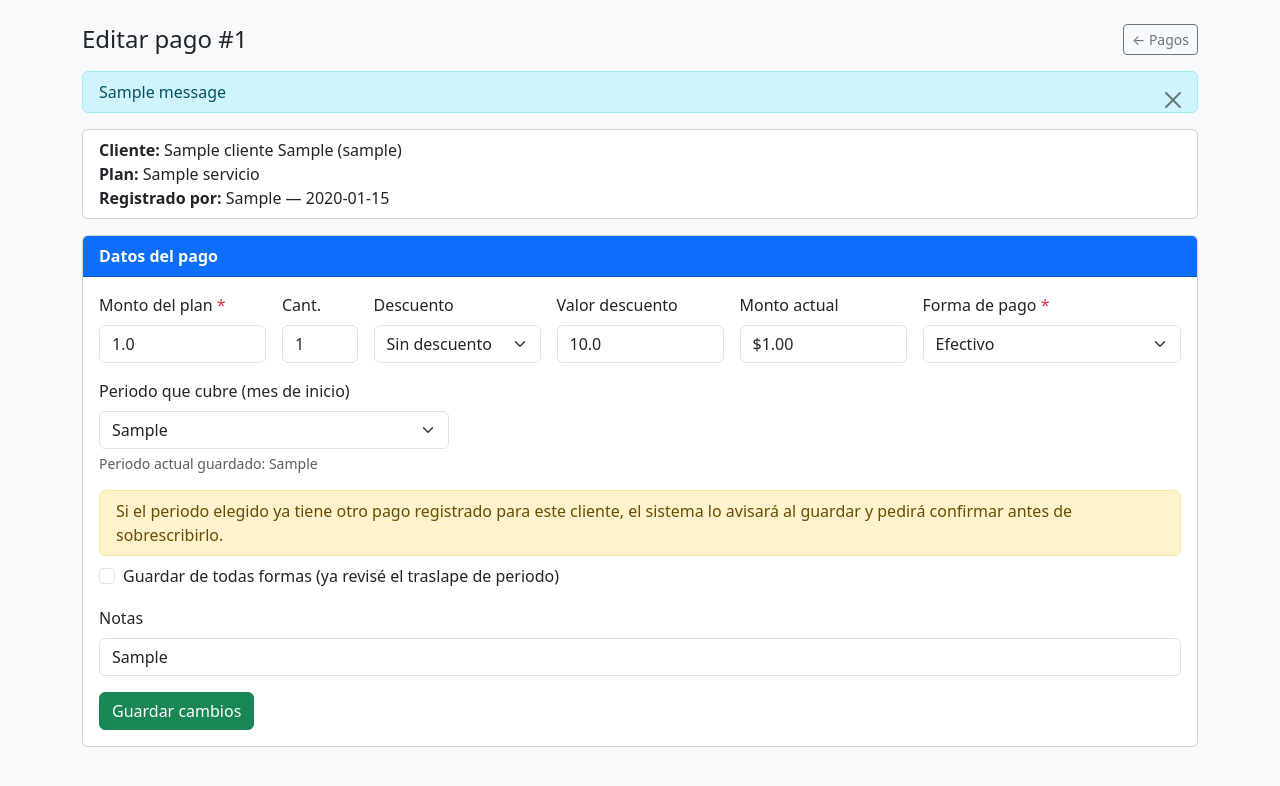
After one commit to jlarao/olt-web-ui, a Flask app: page /pagos/editar/1 in a window 1280 px wide. The commit adds this page. Shown: the top 786 px of the page. Run offline with Flask 3, Linux system fonts and the light colour scheme; a user stored in the database is signed in; tables that the repository leaves empty hold one stand-in row (values such as "Sample post"); one stand-in notice (Sample message) is shown; some libraries are stand-ins or nearby versions.

Commit message:
modificacion menores cambios vistas

```diff
--- a/app.py
+++ b/app.py
@@ -2977,23 +2977,60 @@ def planes_toggle(plan_id):
 
 # ── Gestión de clientes ──────────────────────────────────────────────────────
 
+CLIENTES_POR_PAGINA = 30
+
+
 @app.route('/clientes')
 @login_required
 def clientes():
+    q = request.args.get('q', '').strip()
+    try:
+        page = max(1, int(request.args.get('page', '1')))
+    except ValueError:
+        page = 1
+
     conn = sqlite3.connect(DATABASE)
     conn.row_factory = sqlite3.Row
     c = conn.cursor()
-    c.execute("""
+
+    where = ''
+    params = []
+    if q:
+        condiciones = []
+        for termino in q.split():
+            condiciones.append("""(
+                clientes.nombre || ' ' || clientes.apellidos || ' ' || clientes.user_name || ' ' ||
+                clientes.localidad || ' ' || clientes.numero_celular
+            ) LIKE ?""")
+            params.append(f'%{termino}%')
+        where = 'WHERE ' + ' AND '.join(condiciones)
+
+    c.execute(f"SELECT COUNT(*) FROM clientes {where}", params)
+    total = c.fetchone()[0]
+    total_paginas = max(1, -(-total // CLIENTES_POR_PAGINA))
+    page = min(page, total_paginas)
+    offset = (page - 1) * CLIENTES_POR_PAGINA
+
+    c.execute(f"""
         SELECT clientes.*, planes_servicio.nombre AS plan_nombre
         FROM clientes
         LEFT JOIN planes_servicio ON planes_servicio.id = clientes.plan_id
+        {where}
         ORDER BY clientes.activo DESC, clientes.nombre
-    """)
+        LIMIT ? OFFSET ?
+    """, params + [CLIENTES_POR_PAGINA, offset])
     clientes_list = [dict(r) for r in c.fetchall()]
     c.execute("SELECT id, nombre FROM planes_servicio WHERE activo = 1 ORDER BY nombre")
     planes_list = [dict(r) for r in c.fetchall()]
     conn.close()
-    return render_template('clientes.html', clientes=clientes_list, planes=planes_list)
+
+    ventana = 3
+    paginas_mostradas = list(range(max(1, page - ventana), min(total_paginas, page + ventana) + 1))
+
+    return render_template(
+        'clientes.html', clientes=clientes_list, planes=planes_list,
+        q=q, page=page, total_paginas=total_paginas, total=total, paginas_mostradas=paginas_mostradas,
+    )
 
 
 @app.route('/clientes/crear', methods=['POST'])
@@ -3166,13 +3203,18 @@ def pagos():
         logger.error(f"[pagos] Error listando hojas de Google Sheets: {e}")
         flash(f'No se pudieron cargar las hojas existentes de Google Sheets: {e}')
 
-    periodo_opciones = _generar_opciones_periodo()
+    # Rango del select de periodo: 6 meses atrás (para poder ponerse al día
+    # con clientes atrasados) y 2 meses adelante (ej. en julio 2026 se puede
+    # cobrar hasta septiembre 2026, no más, para no acumular pagos muy
+    # anticipados por error de captura).
+    periodo_opciones = _generar_opciones_periodo(6, 2)
     periodo_default = _generar_opciones_periodo(0, 0)[0]
 
     return render_template(
         'pagos.html', hoja_activa=hoja_activa, clientes=clientes_list,
         pagos=pagos_list, hojas_disponibles=hojas_disponibles,
         periodo_opciones=periodo_opciones, periodo_default=periodo_default,
+        meses_es=MESES_ES,
     )
 
 
@@ -3392,6 +3434,101 @@ def pagos_ticket(pago_id):
         flash('Pago no encontrado')
         return redirect('/pagos')
     return render_template('ticket.html', pago=pago, ticket_empresa=get_config('ticket_empresa_nombre'))
+
+
+@app.route('/pagos/editar/<int:pago_id>', methods=['GET', 'POST'])
+@login_required
+def pagos_editar(pago_id):
+    if current_user.role != 'admin':
+        flash('Editar un pago ya registrado es una acción solo para administradores')
+        return redirect('/pagos')
+
+    pago = _get_pago_con_detalle(pago_id)
+    if not pago:
+        flash('Pago no encontrado')
+        return redirect('/pagos')
+
+    if request.method == 'GET':
+        # Rango amplio de meses (2 años atrás) para poder corregir pagos viejos
+        # cuyo periodo haya quedado fuera de las opciones normales de /pagos.
+        periodo_opciones = _generar_opciones_periodo(24, 12)
+        meses_pago_actual = _expandir_periodo(pago['periodo']) if pago['periodo'] else []
+        if meses_pago_actual and meses_pago_actual[0] not in periodo_opciones:
+            periodo_opciones = [meses_pago_actual[0]] + periodo_opciones
+        return render_template('pago_editar.html', pago=pago, periodo_opciones=periodo_opciones)
+
+    monto_base_raw = request.form.get('monto_base', '').strip()
+    cantidad_raw = request.form.get('cantidad', '1').strip()
+    descuento_tipo = request.form.get('descuento_tipo', '').strip()
+    descuento_valor_raw = request.form.get('descuento_valor', '0').strip()
+    forma_pago = request.form.get('forma_pago', '').strip()
+    periodo_inicio = request.form.get('periodo_inicio', '').strip()
+    notas = request.form.get('notas', '').strip()
+    confirmar_duplicado = request.form.get('confirmar_duplicado') == '1'
+
+    if not monto_base_raw or not forma_pago:
+        flash('Monto y forma de pago son requeridos')
+        return redirect(f'/pagos/editar/{pago_id}')
+    try:
+        monto_base = float(monto_base_raw)
+        cantidad = max(1, int(cantidad_raw or '1'))
+        descuento_valor = float(descuento_valor_raw or '0')
+    except ValueError:
+        flash('Monto, cantidad o descuento inválidos')
+        return redirect(f'/pagos/editar/{pago_id}')
+
+    if descuento_tipo not in ('monto', 'porcentaje'):
+        descuento_tipo = ''
+        descuento_valor = 0.0
+
+    subtotal = monto_base * cantidad
+    if descuento_tipo == 'monto':
+        descuento_aplicado = descuento_valor
+    elif descuento_tipo == 'porcentaje':
+        descuento_aplicado = subtotal * (descuento_valor / 100.0)
+    else:
+        descuento_aplicado = 0.0
+    monto = max(subtotal - descuento_aplicado, 0.0)
+
+    inicio_parseado = _parsear_periodo(periodo_inicio)
+    if inicio_parseado is not None:
+        periodos_cubiertos = _meses_consecutivos(inicio_parseado[0], inicio_parseado[1], cantidad)
+        periodo = periodos_cubiertos[0] if len(periodos_cubiertos) == 1 else f"{periodos_cubiertos[0]} - {periodos_cubiertos[-1]}"
+    else:
+        periodo = periodo_inicio
+        periodos_cubiertos = _expandir_periodo(periodo_inicio)
+
+    conn = sqlite3.connect(DATABASE)
+    conn.row_factory = sqlite3.Row
+    c = conn.cursor()
+
+    if periodos_cubiertos and not confirmar_duplicado:
+        c.execute("SELECT periodo FROM pagos WHERE cliente_id=? AND id<>?", (pago['cliente_id'], pago_id))
+        periodos_pagados = set()
+        for (p,) in c.fetchall():
+            periodos_pagados.update(_expandir_periodo(p))
+        traslape = [p for p in periodos_cubiertos if p in periodos_pagados]
+        if traslape:
+            conn.close()
+            flash(
+                f'{pago["cliente_nombre"]} {pago["cliente_apellidos"]} ya tiene otro pago registrado para '
+                f'{", ".join(traslape)}. Si es correcto, marca "Guardar de todas formas" y vuelve a enviar el formulario.'
+            )
+            return redirect(f'/pagos/editar/{pago_id}')
+
+    c.execute(
+        """UPDATE pagos SET
+           monto=?, monto_base=?, cantidad=?, descuento_tipo=?, descuento_valor=?,
+           forma_pago=?, periodo=?, notas=?
+           WHERE id=?""",
+        (monto, monto_base, cantidad, descuento_tipo, descuento_valor, forma_pago, periodo, notas, pago_id),
+    )
+    conn.commit()
+    conn.close()
+
+    logger.info(f"[pagos_editar] Pago #{pago_id} editado por {current_user.username}")
+    flash(f'Pago #{pago_id} actualizado. Nota: el espejo en Google Sheets no se actualiza automáticamente; corrígelo ahí manualmente si aplica.')
+    return redirect('/pagos')
 
 
 # ── Auth para app mobile (token Bearer 24 h) ──────────────────────────────────
--- /dev/null
+++ b/templates/pago_editar.html
@@ -0,0 +1,117 @@
+<!DOCTYPE html>
+<html lang="es">
+<head>
+    <meta charset="UTF-8">
+    <title>Editar pago #{{ pago.id }}</title>
+    <link rel="stylesheet" href="https://cdn.jsdelivr.net/npm/bootstrap@5.3.0/dist/css/bootstrap.min.css">
+</head>
+<body class="bg-light">
+<div class="container mt-4">
+    <div class="d-flex justify-content-between align-items-center mb-3">
+        <h4 class="mb-0">Editar pago #{{ pago.id }}</h4>
+        <a href="/pagos" class="btn btn-sm btn-outline-secondary">← Pagos</a>
+    </div>
+
+    {% with messages = get_flashed_messages() %}
+      {% if messages %}
+        {% for msg in messages %}
+          <div class="alert alert-info alert-dismissible fade show py-2" role="alert">
+            {{ msg }}
+            <button type="button" class="btn-close" data-bs-dismiss="alert"></button>
+          </div>
+        {% endfor %}
+      {% endif %}
+    {% endwith %}
+
+    <div class="card mb-3">
+        <div class="card-body py-2">
+            <div><strong>Cliente:</strong> {{ pago.cliente_nombre }} {{ pago.cliente_apellidos }} ({{ pago.cliente_user_name or '—' }})</div>
+            <div><strong>Plan:</strong> {{ pago.plan_nombre or '—' }}</div>
+            <div><strong>Registrado por:</strong> {{ pago.registrado_por }} — {{ pago.fecha_pago }}</div>
+        </div>
+    </div>
+
+    <div class="card">
+        <div class="card-header py-2 bg-primary text-white fw-semibold">
+            Datos del pago
+        </div>
+        <div class="card-body">
+            <form method="POST" action="/pagos/editar/{{ pago.id }}">
+                <div class="row g-3">
+                    <div class="col-md-2">
+                        <label class="form-label">Monto del plan <span class="text-danger">*</span></label>
+                        <input type="number" step="0.01" min="0" class="form-control" name="monto_base"
+                               value="{{ pago.monto_base }}" required>
+                    </div>
+                    <div class="col-md-1">
+                        <label class="form-label">Cant.</label>
+                        <input type="number" step="1" min="1" class="form-control" name="cantidad"
+                               value="{{ pago.cantidad or 1 }}">
+                    </div>
+                    <div class="col-md-2">
+                        <label class="form-label">Descuento</label>
+                        <select class="form-select" name="descuento_tipo">
+                            <option value="" {{ 'selected' if not pago.descuento_tipo }}>Sin descuento</option>
+                            <option value="monto" {{ 'selected' if pago.descuento_tipo == 'monto' }}>Monto ($)</option>
+                            <option value="porcentaje" {{ 'selected' if pago.descuento_tipo == 'porcentaje' }}>Porcentaje (%)</option>
+                        </select>
+                    </div>
+                    <div class="col-md-2">
+                        <label class="form-label">Valor descuento</label>
+                        <input type="number" step="0.01" min="0" class="form-control" name="descuento_valor"
+                               value="{{ pago.descuento_valor or 0 }}">
+                    </div>
+                    <div class="col-md-2">
+                        <label class="form-label">Monto actual</label>
+                        <input type="text" class="form-control" value="${{ '%.2f'|format(pago.monto) }}" readonly tabindex="-1">
+                    </div>
+                    <div class="col-md-3">
+                        <label class="form-label">Forma de pago <span class="text-danger">*</span></label>
+                        <select class="form-select" name="forma_pago" required>
+                            {% for opcion in ['Efectivo', 'Transferencia', 'Tarjeta', 'Depósito'] %}
+                            <option value="{{ opcion }}" {{ 'selected' if pago.forma_pago == opcion }}>{{ opcion }}</option>
+                            {% endfor %}
+                        </select>
+                    </div>
+                    <div class="col-md-4">
+                        <label class="form-label">Periodo que cubre (mes de inicio)</label>
+                        <select class="form-select" name="periodo_inicio">
+                            {% for p in periodo_opciones %}
+                            <option value="{{ p }}" {{ 'selected' if p == (pago.periodo.split(' - ')[0] if pago.periodo else '') }}>{{ p }}</option>
+                            {% endfor %}
+                        </select>
+                        <div class="form-text">Periodo actual guardado: {{ pago.periodo or '—' }}</div>
+                    </div>
+                    <div class="col-12">
+                        <div class="alert alert-warning py-2 mb-2">
+                            Si el periodo elegido ya tiene otro pago registrado para este cliente, el sistema
+                            lo avisará al guardar y pedirá confirmar antes de sobrescribirlo.
+                        </div>
+                        <div class="form-check">
+                            <input type="checkbox" class="form-check-input" id="confirmar_duplicado_check">
+                            <label class="form-check-label" for="confirmar_duplicado_check">
+                                Guardar de todas formas (ya revisé el traslape de periodo)
+                            </label>
+                        </div>
+                        <input type="hidden" name="confirmar_duplicado" id="confirmar_duplicado" value="0">
+                    </div>
+                    <div class="col-12">
+                        <label class="form-label">Notas</label>
+                        <input type="text" class="form-control" name="notas" value="{{ pago.notas or '' }}">
+                    </div>
+                    <div class="col-12">
+                        <button type="submit" class="btn btn-success">Guardar cambios</button>
+                    </div>
+                </div>
+            </form>
+        </div>
+    </div>
+</div>
+<script src="https://cdn.jsdelivr.net/npm/bootstrap@5.3.0/dist/js/bootstrap.bundle.min.js"></script>
+<script>
+document.getElementById('confirmar_duplicado_check').addEventListener('change', function () {
+    document.getElementById('confirmar_duplicado').value = this.checked ? '1' : '0';
+});
+</script>
+</body>
+</html>
```
Also changed, not shown: run_local.py (added, +20 -0 lines), templates/clientes.html (+49 -2 lines), templates/pagos.html (+62 -7 lines).
